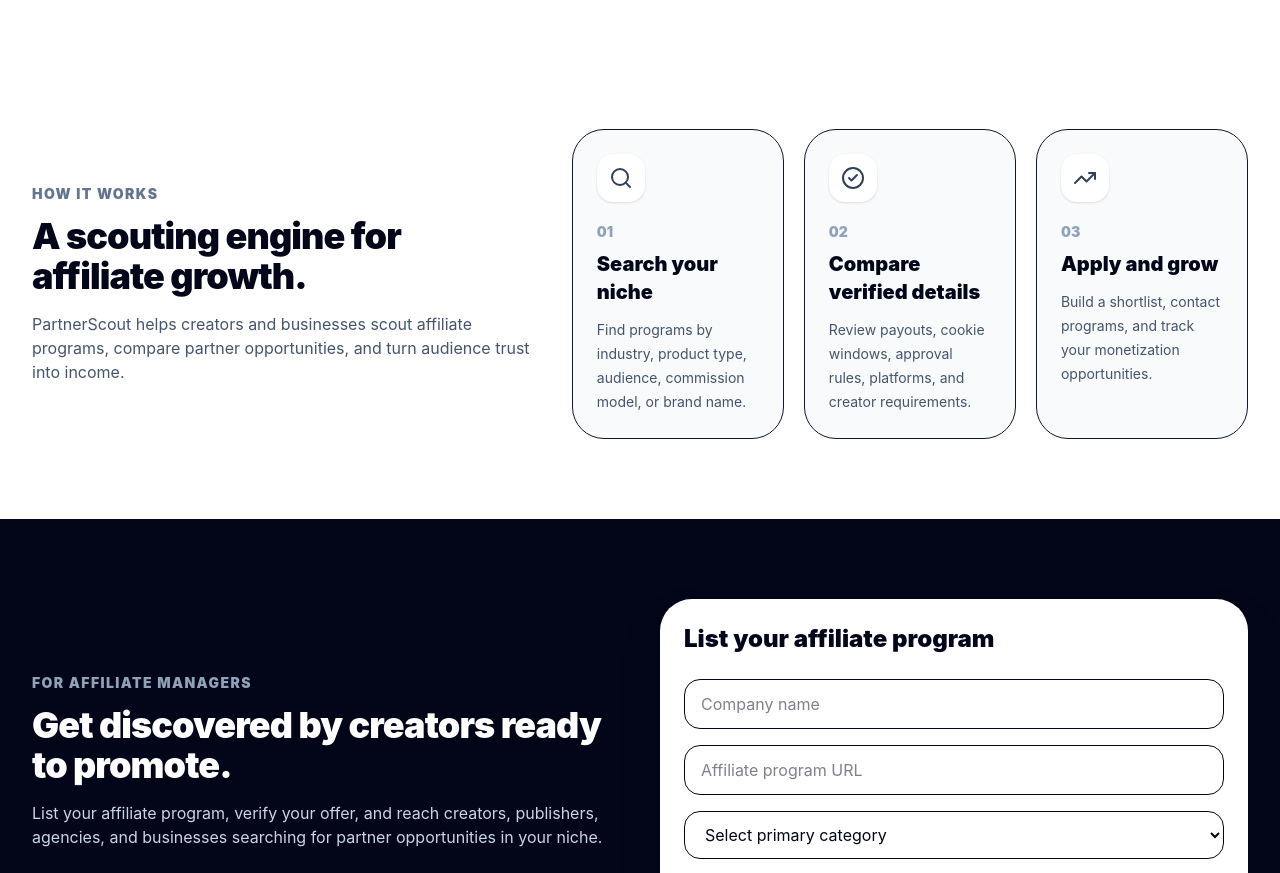
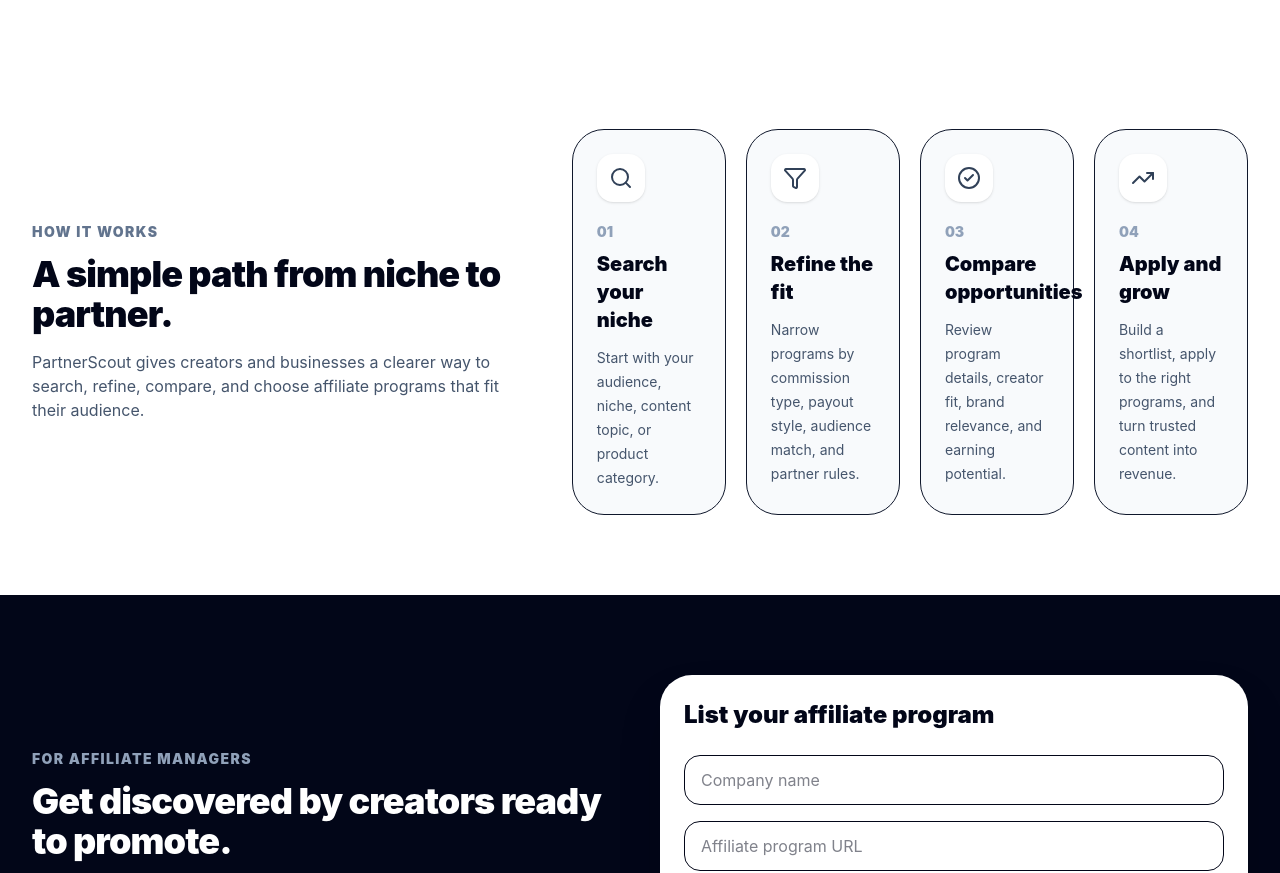
Before and after one commit to FruitfulFounder/affiliate-partner-directory, a React (Vite) app: page / in a window 1280 px wide. Shown: the part 4940-5813 px from the top of the page. Built offline with nearby package versions, Linux system fonts and the light colour scheme.

Commit message:
Improve how it works flow

```diff
--- a/src/App.jsx
+++ b/src/App.jsx
@@ -308,7 +308,10 @@
 
           <div className="space-y-4">
             {programs.slice(0, 3).map((program) => (
-              <div key={program.name} className="rounded-3xl border bg-slate-50 p-4">
+              <div
+                key={program.name}
+                className="rounded-3xl border bg-slate-50 p-4"
+              >
                 <div className="flex items-start justify-between gap-4">
                   <div>
                     <div className="flex items-center gap-2">
@@ -353,7 +356,10 @@
     <section className="border-y bg-white">
       <div className="mx-auto grid max-w-7xl grid-cols-2 gap-4 px-4 py-8 sm:px-6 lg:grid-cols-4 lg:px-8">
         {stats.map((stat) => (
-          <div key={stat.label} className="rounded-3xl bg-slate-50 p-6 text-center">
+          <div
+            key={stat.label}
+            className="rounded-3xl bg-slate-50 p-6 text-center"
+          >
             <p className="text-3xl font-black text-slate-950">{stat.value}</p>
             <p className="mt-2 text-sm font-semibold text-slate-500">
               {stat.label}
@@ -622,17 +628,22 @@
     {
       icon: Search,
       title: "Search your niche",
-      text: "Find programs by industry, product type, audience, commission model, or brand name.",
+      text: "Start with your audience, niche, content topic, or product category.",
+    },
+    {
+      icon: Filter,
+      title: "Refine the fit",
+      text: "Narrow programs by commission type, payout style, audience match, and partner rules.",
     },
     {
       icon: CheckCircle2,
-      title: "Compare verified details",
-      text: "Review payouts, cookie windows, approval rules, platforms, and creator requirements.",
+      title: "Compare opportunities",
+      text: "Review program details, creator fit, brand relevance, and earning potential.",
     },
     {
       icon: TrendingUp,
       title: "Apply and grow",
-      text: "Build a shortlist, contact programs, and track your monetization opportunities.",
+      text: "Build a shortlist, apply to the right programs, and turn trusted content into revenue.",
     },
   ];
 
@@ -645,18 +656,21 @@
               How it works
             </p>
             <h2 className="mt-3 text-4xl font-black tracking-tight text-slate-950">
-              A scouting engine for affiliate growth.
+              A simple path from niche to partner.
             </h2>
             <p className="mt-4 text-slate-600">
-              PartnerScout helps creators and businesses scout affiliate
-              programs, compare partner opportunities, and turn audience trust
-              into income.
+              PartnerScout gives creators and businesses a clearer way to
+              search, refine, compare, and choose affiliate programs that fit
+              their audience.
             </p>
           </div>
 
-          <div className="grid gap-5 md:grid-cols-3">
+          <div className="grid gap-5 md:grid-cols-2 lg:grid-cols-4">
             {steps.map((step, index) => (
-              <div key={step.title} className="rounded-[2rem] border bg-slate-50 p-6">
+              <div
+                key={step.title}
+                className="rounded-[2rem] border bg-slate-50 p-6"
+              >
                 <div className="flex h-12 w-12 items-center justify-center rounded-2xl bg-white shadow-sm">
                   <step.icon className="h-6 w-6 text-slate-700" />
                 </div>
@@ -702,7 +716,10 @@
               "Featured niche placement",
               "Performance analytics",
             ].map((item) => (
-              <div key={item} className="flex items-center gap-3 rounded-2xl bg-white/10 p-4">
+              <div
+                key={item}
+                className="flex items-center gap-3 rounded-2xl bg-white/10 p-4"
+              >
                 <CheckCircle2 className="h-5 w-5" />
                 <span className="font-bold">{item}</span>
               </div>
@@ -779,7 +796,10 @@
 
         <div className="mt-10 grid gap-5 lg:grid-cols-3">
           {tiers.map((tier) => (
-            <div key={tier.name} className="rounded-[2rem] border bg-slate-50 p-6">
+            <div
+              key={tier.name}
+              className="rounded-[2rem] border bg-slate-50 p-6"
+            >
               <h3 className="text-xl font-black text-slate-950">{tier.name}</h3>
               <p className="mt-4 text-4xl font-black text-slate-950">
                 {tier.price}
```
